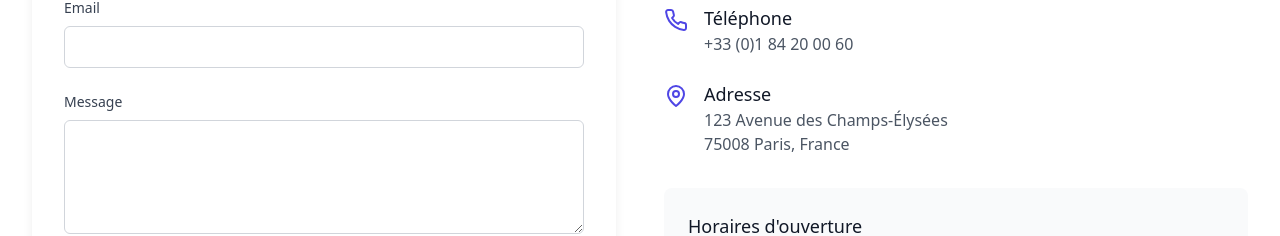
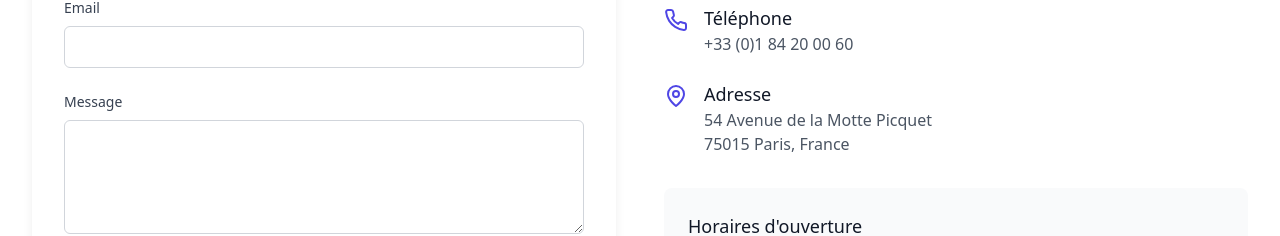
Before and after one commit to KI-Ind/auto-insrance, a React (Vite) app: page /contact in a window 1280 px wide. Shown: the part 380-616 px from the top of the page. Built offline with nearby package versions, Linux system fonts and the light colour scheme; no server answers.

Commit message:
Update Contact.tsx

```diff
--- a/src/pages/Contact.tsx
+++ b/src/pages/Contact.tsx
@@ -124,8 +124,8 @@ const Contact = () => {
                         Adresse
                       </h3>
                       <p className="text-gray-600">
-                        123 Avenue des Champs-Élysées<br />
-                        75008 Paris, France
+                        54 Avenue de la Motte Picquet<br />
+                        75015 Paris, France
                       </p>
                     </div>
                   </div>
```
